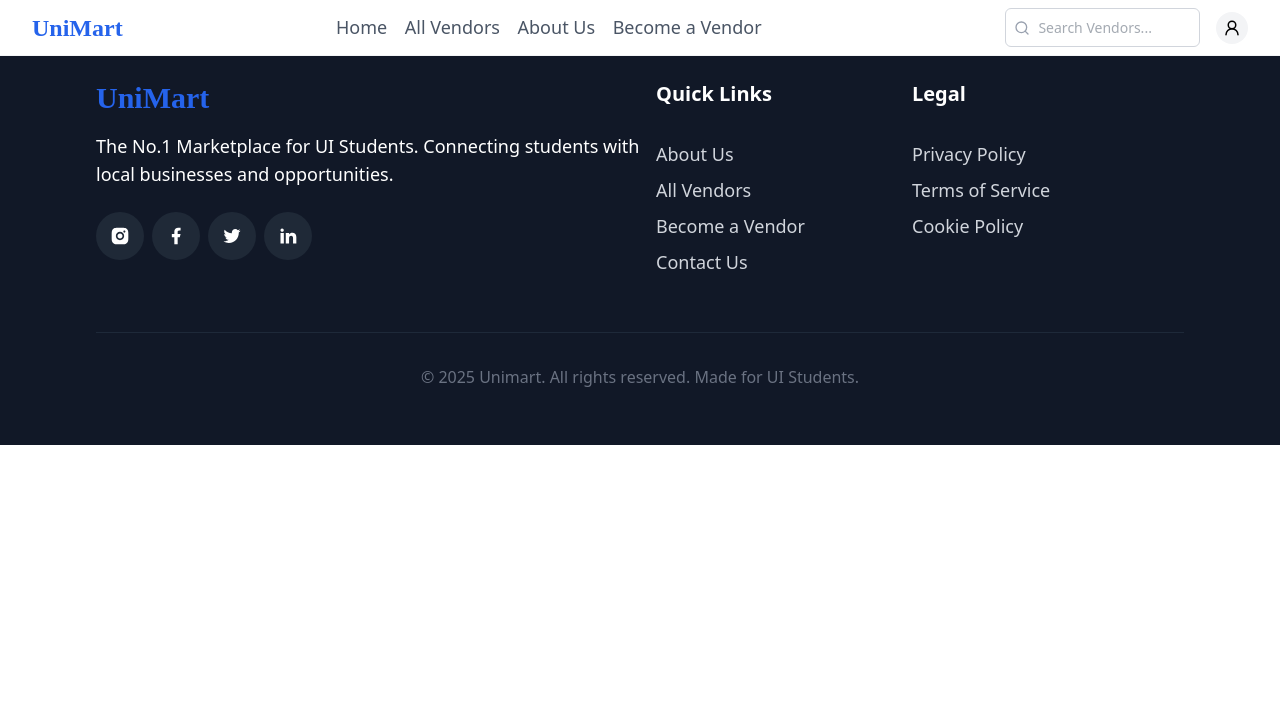
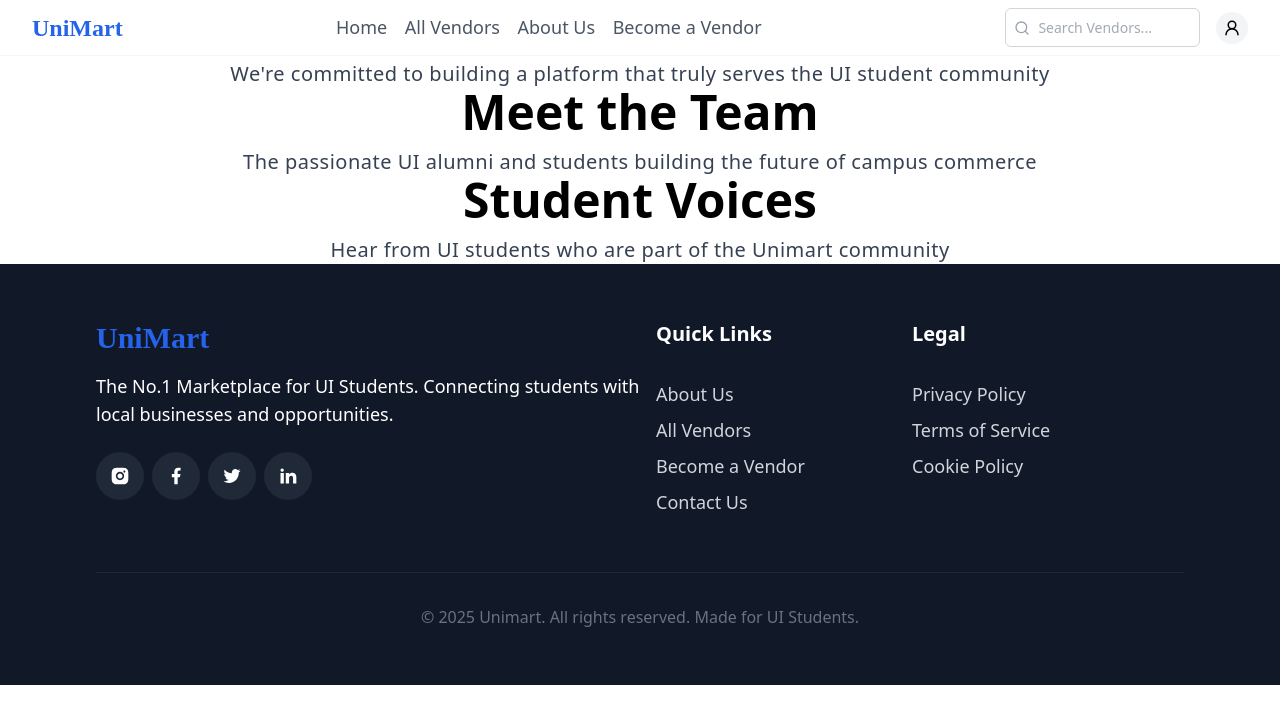
Before and after one commit to kennedyifeadi/UniMart, a React (Vite) app in the folder Frontend/: page /about in a window 1280 px wide. Shown: the top 724 px of the page. Built offline with nearby package versions, Linux system fonts and the light colour scheme; the HTML template or start-up script is replaced by a standard one.

Commit message:
feat: update About page layout with structured sections and headings

```diff
--- a/Frontend/src/pages/About.tsx
+++ b/Frontend/src/pages/About.tsx
@@ -1,7 +1,31 @@
+import { Heading1 } from "../components/headings/Heading1"
+import { Heading3 } from "../components/headings/Heading3"
 
 const About = () => {
   return (
-    <div>About</div>
+    <div className="flex flex-col w-full h-max relative">
+      {/* About landing section */}
+      <div></div>
+      {/* Our story section */}
+      <div></div>
+      {/* Our goals section */}
+      <div>
+        <Heading1>Our Goals</Heading1>
+        <Heading3>We're committed to building a platform that truly serves the UI student community</Heading3>
+      </div>
+      {/* Meet the team section */}
+      <div>
+        <Heading1>Meet the Team</Heading1>
+        <Heading3>The passionate UI alumni and students building the future of campus commerce</Heading3>
+      </div>
+      {/* Student voices section */}
+      <div>
+        <Heading1>Student Voices</Heading1>
+        <Heading3>Hear from UI students who are part of the Unimart community</Heading3>
+      </div>
+      {/* Join the movement section */}
+      <div></div>
+    </div>
   )
 }
 
```
